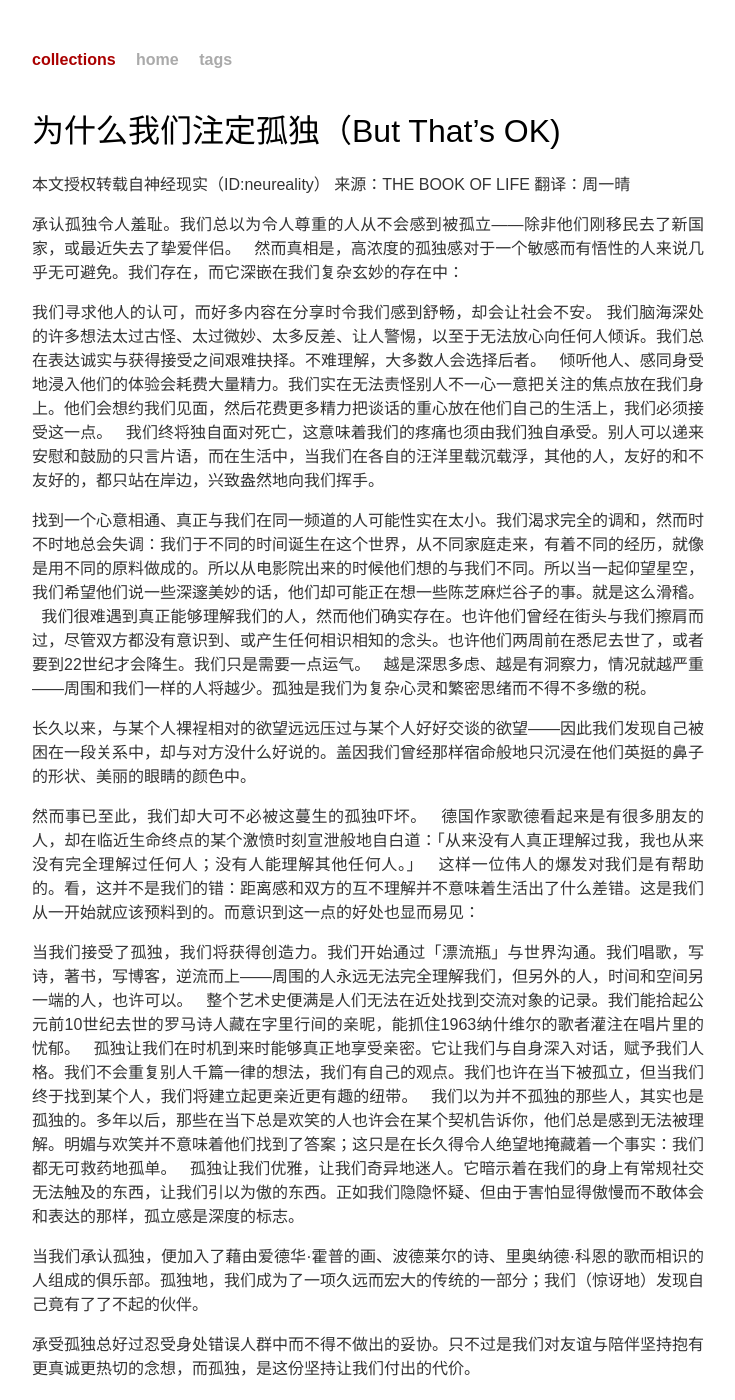
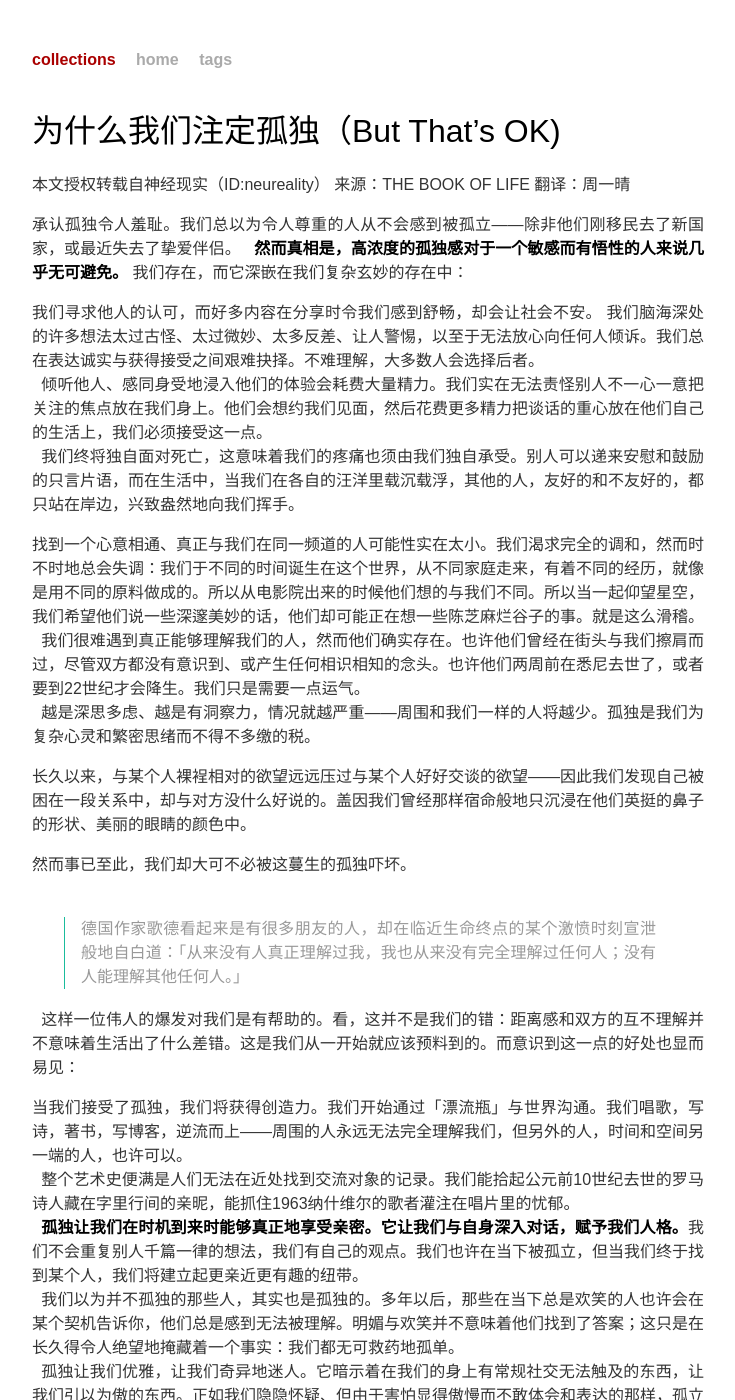
Before and after one commit to leoshcn/collection, a Jekyll site: the page built from _posts/2018-01-13-why-we-are-lonely.md, in a window 1280 px wide and 1400 px high. Shown: the whole window, without its empty margins (272-1007 px from the left). Built offline with Jekyll 4.4.1, drawn with Linux system fonts in a browser that asks for light colours; some of the changed text lies outside the part shown.

Commit message:
fix layout

```diff
--- a/_posts/2018-01-13-why-we-are-lonely.md
+++ b/_posts/2018-01-13-why-we-are-lonely.md
@@ -11,7 +11,7 @@
 
 承认孤独令人羞耻。我们总以为令人尊重的人从不会感到被孤立——除非他们刚移民去了新国家，或最近失去了挚爱伴侣。
 
-然而真相是，高浓度的孤独感对于一个敏感而有悟性的人来说几乎无可避免。我们存在，而它深嵌在我们复杂玄妙的存在中：
+**然而真相是，高浓度的孤独感对于一个敏感而有悟性的人来说几乎无可避免。** 我们存在，而它深嵌在我们复杂玄妙的存在中：
 
 我们寻求他人的认可，而好多内容在分享时令我们感到舒畅，却会让社会不安。 我们脑海深处的许多想法太过古怪、太过微妙、太多反差、让人警惕，以至于无法放心向任何人倾诉。我们总在表达诚实与获得接受之间艰难抉择。不难理解，大多数人会选择后者。
 
@@ -29,7 +29,8 @@
 
 然而事已至此，我们却大可不必被这蔓生的孤独吓坏。
 
-德国作家歌德看起来是有很多朋友的人，却在临近生命终点的某个激愤时刻宣泄般地自白道：「从来没有人真正理解过我，我也从来没有完全理解过任何人；没有人能理解其他任何人。」
+>德国作家歌德看起来是有很多朋友的人，却在临近生命终点的某个激愤时刻宣泄般地自白道：「从来没有人真正理解过我，我也从来没有完全理解过任何人；没有人能理解其他任何人。」
+
 
 这样一位伟人的爆发对我们是有帮助的。看，这并不是我们的错：距离感和双方的互不理解并不意味着生活出了什么差错。这是我们从一开始就应该预料到的。而意识到这一点的好处也显而易见：
 
@@ -37,7 +38,7 @@
 
 整个艺术史便满是人们无法在近处找到交流对象的记录。我们能拾起公元前10世纪去世的罗马诗人藏在字里行间的亲昵，能抓住1963纳什维尔的歌者灌注在唱片里的忧郁。
 
-孤独让我们在时机到来时能够真正地享受亲密。它让我们与自身深入对话，赋予我们人格。我们不会重复别人千篇一律的想法，我们有自己的观点。我们也许在当下被孤立，但当我们终于找到某个人，我们将建立起更亲近更有趣的纽带。
+**孤独让我们在时机到来时能够真正地享受亲密。它让我们与自身深入对话，赋予我们人格。**我们不会重复别人千篇一律的想法，我们有自己的观点。我们也许在当下被孤立，但当我们终于找到某个人，我们将建立起更亲近更有趣的纽带。
 
 我们以为并不孤独的那些人，其实也是孤独的。多年以后，那些在当下总是欢笑的人也许会在某个契机告诉你，他们总是感到无法被理解。明媚与欢笑并不意味着他们找到了答案；这只是在长久得令人绝望地掩藏着一个事实：我们都无可救药地孤单。
 
@@ -45,7 +46,7 @@
 
 当我们承认孤独，便加入了藉由爱德华·霍普的画、波德莱尔的诗、里奥纳德·科恩的歌而相识的人组成的俱乐部。孤独地，我们成为了一项久远而宏大的传统的一部分；我们（惊讶地）发现自己竟有了了不起的伙伴。
 
-承受孤独总好过忍受身处错误人群中而不得不做出的妥协。只不过是我们对友谊与陪伴坚持抱有更真诚更热切的念想，而孤独，是这份坚持让我们付出的代价。
+>承受孤独总好过忍受身处错误人群中而不得不做出的妥协。只不过是我们对友谊与陪伴坚持抱有更真诚更热切的念想，而孤独，是这份坚持让我们付出的代价。
 
 每个人的生命都是通向自我的征途，是对一条道路的尝试，是一条小径的悄然召唤。人们从来都无法以绝对的自我之相存在，每一个人都在努力变成绝对自我，有人迟钝，有人更洞明，但无一不是自己的方式。人人都背负着诞生之时的残余，背负着来自原初世界的黏液和蛋壳，直到生命的终点。
 
```
